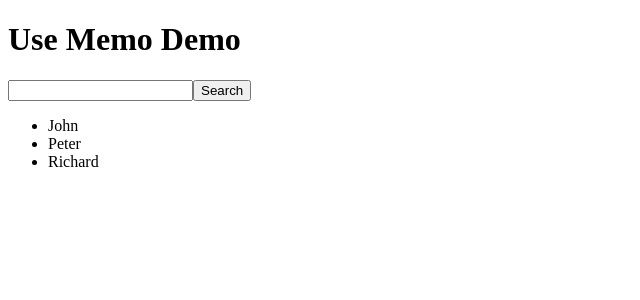
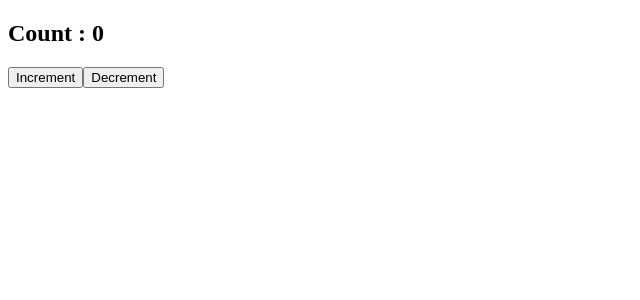
Before and after one commit to abhijeetvc/evefirstreactdemo1, a React (Create React App) app: page / in a window 1280 px wide. Shown: the top 300 px of the page, without its empty margins (0-640 px from the left). Built offline with nearby package versions, Linux system fonts and the light colour scheme.

Commit message:
Use Reducer

```diff
--- a/src/UseMemoDemo.js
+++ b/src/UseMemoDemo.js
@@ -1,4 +1,4 @@
-import React from 'react'
+import React, { useMemo } from 'react'
 
 function UseMemoDemo(){
 
@@ -24,9 +24,10 @@ function UseMemoDemo(){
         setSearch(text)
     }
 
-    const filteredData=users.filter((user)=>{
+    const filteredData=useMemo(()=>users.filter((user)=>{
+        console.log('hiiiiiiiii');
         return user.name.includes(search)
-    })
+    }),[search]) // J Jo
 
     return(
         <div>
--- /dev/null
+++ b/src/UseReducerDemo.js
@@ -0,0 +1,53 @@
+import { useReducer } from "react"
+
+const initialState={count:0}
+
+//reducer is a function. Consists of state and action
+// action - constants that consist of type and payload
+
+function reducer(state,action){
+
+    switch(action.type){
+
+        case 'increment':
+            return { count: state.count + 1}
+
+        case 'decrement':
+            return { count: state.count - 1}
+
+        default:
+            throw new Error()
+
+    }
+
+}
+
+function UseReducerDemo(){
+
+    // const[count,setCount]=React.useState(0)
+
+    // const incrementCount=()=>{
+    //     setCount(count+1)
+    // }
+
+    // const decrementCount=()=>{
+    //     setCount(count-1)
+    // }
+
+    const[state,dispatch]=useReducer(reducer,initialState)
+
+    return(
+        <div>
+            <h2>Count : {state.count}</h2>
+            {/* <button type='button' onClick={incrementCount}>Increment</button>
+            <button type='button' onClick={decrementCount}>Decrement</button> */}
+
+            <button type='button'
+                    onClick={()=>dispatch({type:'increment'})}>Increment</button>
+            <button type='button'
+                    onClick={()=>dispatch({type:'decrement'})}>Decrement</button>
+        </div>
+    )
+}
+
+export default UseReducerDemo
--- a/src/index.js
+++ b/src/index.js
@@ -15,6 +15,7 @@ import App from './App'
 import UseContextDemo from './UseContextDemo';
 import AxiosDemo from './AxiosDemo';
 import UseMemoDemo from './UseMemoDemo';
+import UseReducerDemo from './UseReducerDemo';
 
 //const message=<h1>Hello React!!!</h1>
 
@@ -56,7 +57,7 @@ import UseMemoDemo from './UseMemoDemo';
 // }
 
 ReactDOM.render(
-   <UseMemoDemo/>
+   <UseReducerDemo/>
    ,  // what has to be rendered?
    document.getElementById('root')  // where to render
 );
```
